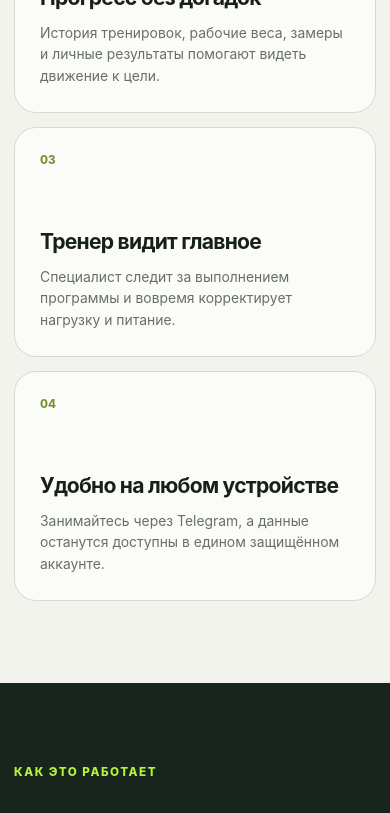
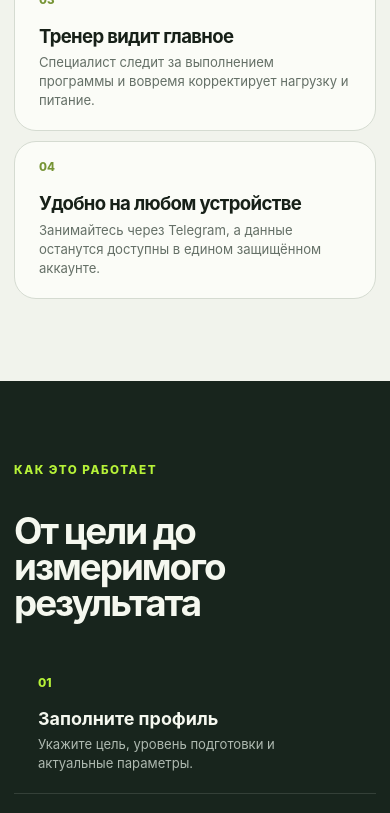
Before and after one commit to MikeMoore1337/fit-mini-app, a React (Vite) app in the folder frontend/: page / in a window 390 px wide. Shown: the part 2060-2873 px from the top of the page. Built offline with nearby package versions, Linux system fonts and the light colour scheme.

Commit message:
Уплотнить карточки лендинга

```diff
--- a/frontend/src/pages/landing/landing.css
+++ b/frontend/src/pages/landing/landing.css
@@ -513,10 +513,10 @@ body.landing-mode #root {
 }
 
 .landing-feature {
-  min-height: 280px;
+  min-height: 230px;
   display: flex;
   flex-direction: column;
-  padding: 25px;
+  padding: 22px;
   border: 1px solid var(--landing-card-border);
   border-radius: 22px;
   background: var(--landing-card);
@@ -563,12 +563,12 @@ body.landing-mode #root {
 }
 
 .landing-workflow li {
-  min-height: 240px;
+  min-height: 200px;
   display: flex;
   flex-direction: column;
   justify-content: space-between;
-  gap: 40px;
-  padding: 24px;
+  gap: 28px;
+  padding: 22px;
   background: var(--landing-dark);
 }
 
@@ -838,7 +838,22 @@ body.landing-mode #root {
   }
 
   .landing-feature {
-    min-height: 230px;
+    min-height: 0;
+    padding: 18px 24px 20px;
+  }
+
+  .landing-feature-grid {
+    gap: 10px;
+  }
+
+  .landing-feature h3 {
+    margin: 18px 0 6px;
+    font-size: 1.16rem;
+  }
+
+  .landing-feature p {
+    font-size: 0.82rem;
+    line-height: 1.45;
   }
 
   .landing-workflow {
@@ -847,7 +862,19 @@ body.landing-mode #root {
   }
 
   .landing-workflow li {
-    min-height: 210px;
+    min-height: 0;
+    gap: 18px;
+    padding: 18px 24px 20px;
+  }
+
+  .landing-workflow h3 {
+    margin-bottom: 6px;
+    font-size: 1.12rem;
+  }
+
+  .landing-workflow li p {
+    font-size: 0.82rem;
+    line-height: 1.45;
   }
 
   .landing-audience {
```
